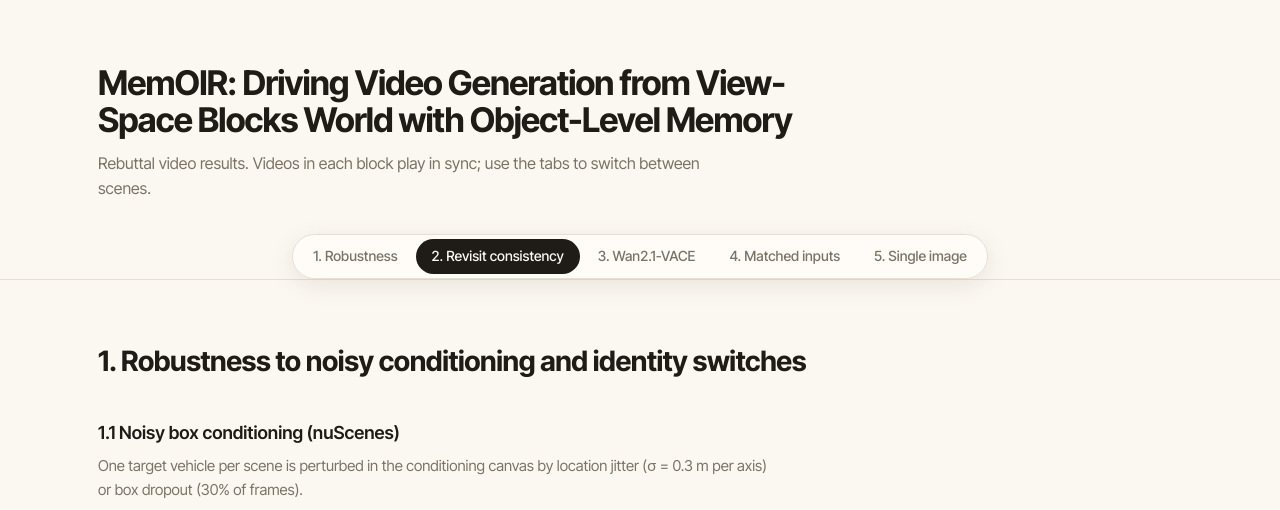
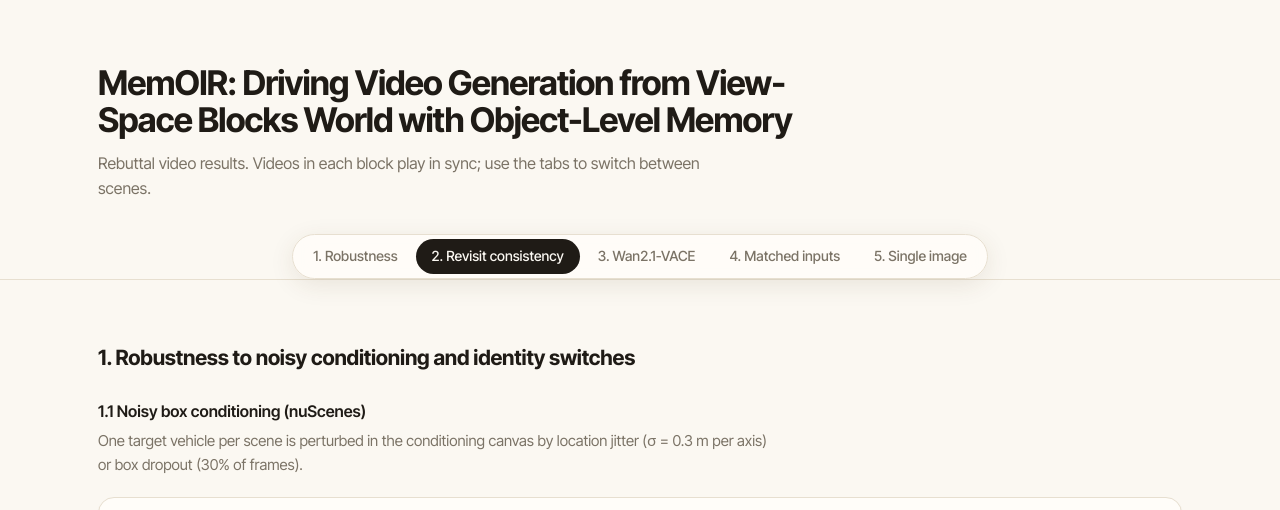
Before and after one commit to memoir-wm-anon/rebuttal, a plain HTML site: page index.html in a window 1280 px wide. Shown: the top 510 px of the page. Drawn offline with Linux system fonts and the light colour scheme.

Commit message:
Heading sizes

```diff
--- a/static/css/style.css
+++ b/static/css/style.css
@@ -505,3 +505,6 @@ footer .anon { font-family: var(--font-mono); letter-spacing: .14em; text-transf
 .section .sec-title { font-size: clamp(22px, 2.4vw, 28px); line-height: 1.25; letter-spacing: -.015em; }
 .section .sub, .section .sub:first-of-type { margin: clamp(28px, 3.5vw, 40px) 0 6px; font-size: 18px; font-weight: 600; letter-spacing: 0; }
 .sec-title em { font-family: inherit; font-style: normal; color: inherit; }
+/* medium-size headings (user 11-14) */
+.section .sec-title { font-size: 21px; font-weight: 650; line-height: 1.3; letter-spacing: -.01em; }
+.section .sub, .section .sub:first-of-type { font-size: 16px; font-weight: 600; margin: 28px 0 4px; }
```
